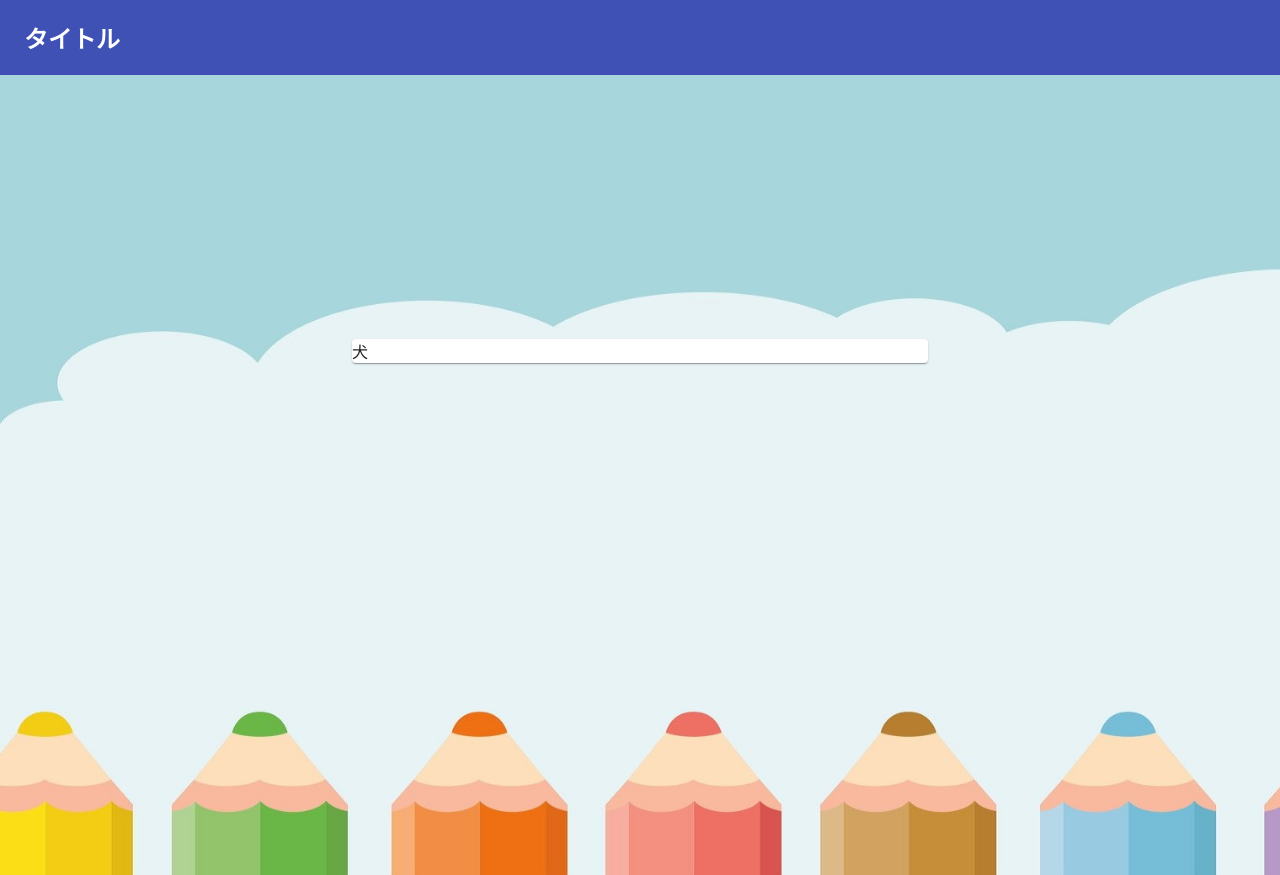
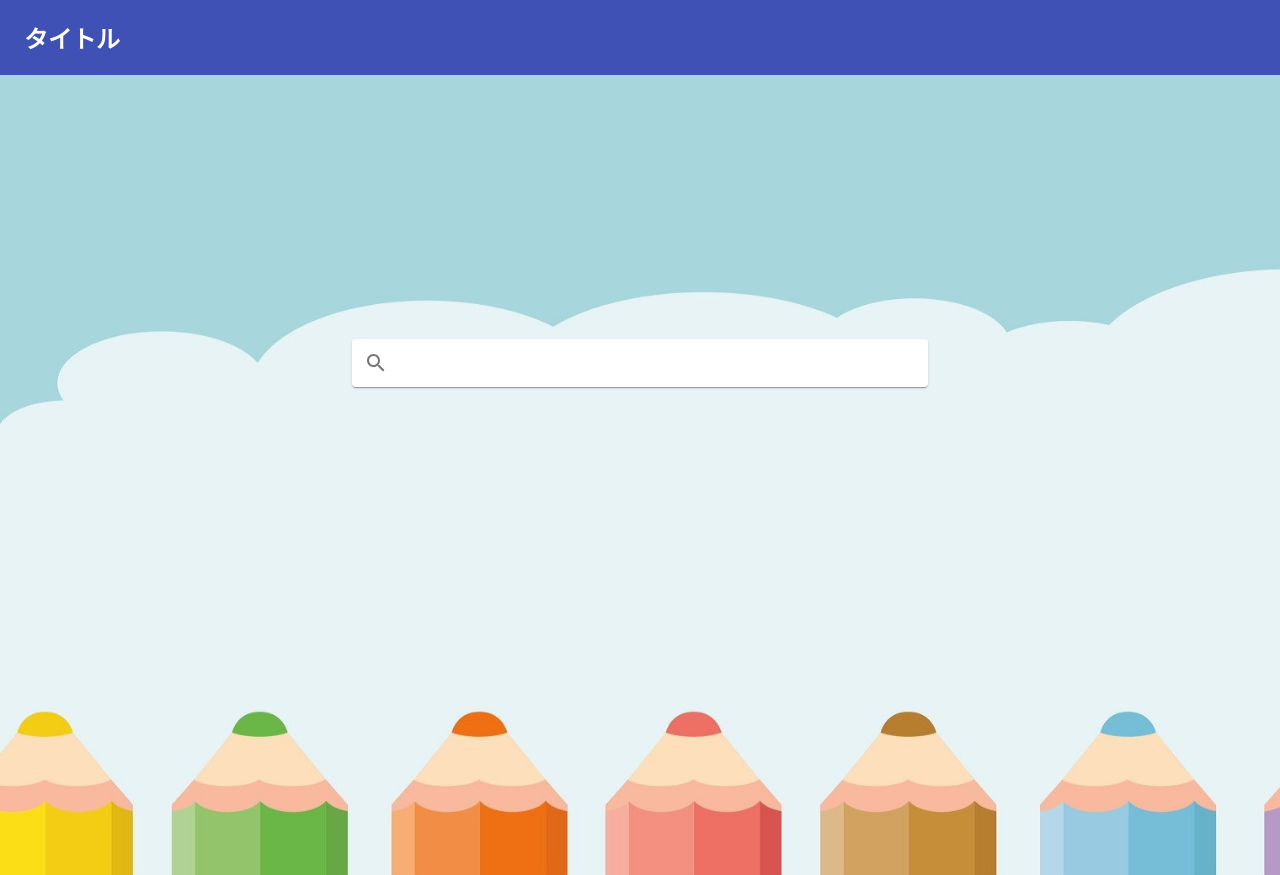
Before and after one commit to takeyu1013/distribution-site, a React (Create React App) app: page / in a window 1280 px wide. Built offline with nearby package versions, Linux system fonts and the light colour scheme.

Commit message:
検索ボックスを追加しました

```diff
--- a/src/components/topPage/topMain.tsx
+++ b/src/components/topPage/topMain.tsx
@@ -1,5 +1,7 @@
 import React, { FC } from 'react';
 import { createStyles, makeStyles } from '@material-ui/core/styles';
+import { IconButton, InputBase } from '@material-ui/core';
+import { Search } from '@material-ui/icons';
 import Paper from '@material-ui/core/Paper';
 import pencil from '../../assets/images/pencil.jpg';
 
@@ -25,7 +27,12 @@ const TopMain: FC = () => {
 
   return (
     <div className={classes.background}>
-      <Paper className={classes.paper}>犬</Paper>
+      <Paper className={classes.paper}>
+        <IconButton type="submit">
+          <Search />
+        </IconButton>
+        <InputBase />
+      </Paper>
     </div>
   );
 };
```
